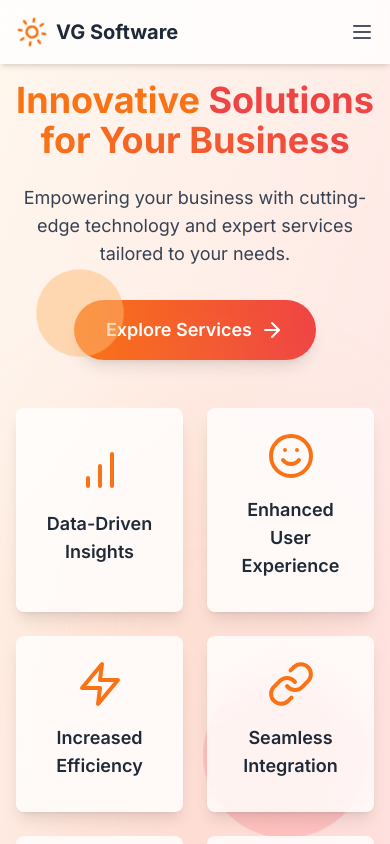
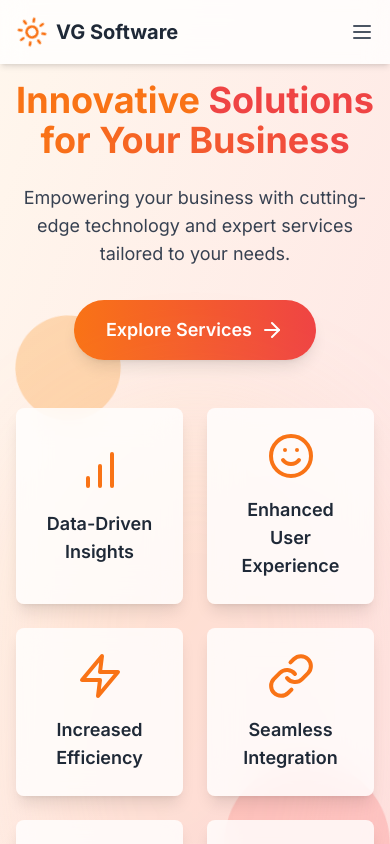
Before and after one commit to preal2021/vgsoftware, a Next.js app: page /services in a window 390 px wide. Shown: the top 844 px of the page. Built offline with nearby package versions, Linux system fonts and the light colour scheme.

Commit message:
Update ServicesHero.tsx

```diff
--- a/src/components/ServicesHero.tsx
+++ b/src/components/ServicesHero.tsx
@@ -1,4 +1,4 @@
-import React, { useState } from "react";
+import React from "react";
 import { motion } from "framer-motion";
 import {
   ArrowRight,
@@ -11,40 +11,13 @@ import {
 } from "lucide-react";
 
 const ServicesHero = () => {
-  const [hoveredIndex, setHoveredIndex] = useState<number | null>(null);
-
   const values = [
-    {
-      icon: BarChart,
-      title: "Data-Driven Insights",
-      description: "Utilizing data analytics for informed decision-making.",
-    },
-    {
-      icon: Smile,
-      title: "Enhanced User Experience",
-      description: "Creating designs that are intuitive and user-friendly.",
-    },
-    {
-      icon: Zap,
-      title: "Increased Efficiency",
-      description: "Automating processes to save time and reduce errors.",
-    },
-    {
-      icon: Link,
-      title: "Seamless Integration",
-      description: "Integrating systems for smooth workflows and operations.",
-    },
-    {
-      icon: Shield,
-      title: "Robust Solutions",
-      description:
-        "Building scalable and secure solutions tailored to your needs.",
-    },
-    {
-      icon: PhoneCall,
-      title: "24/7 Support",
-      description: "Providing continuous support to ensure system reliability.",
-    },
+    { icon: BarChart, title: "Data-Driven Insights" },
+    { icon: Smile, title: "Enhanced User Experience" },
+    { icon: Zap, title: "Increased Efficiency" },
+    { icon: Link, title: "Seamless Integration" },
+    { icon: Shield, title: "Robust Solutions" },
+    { icon: PhoneCall, title: "24/7 Support" },
   ];
 
   const scrollToOfferings = () => {
@@ -59,7 +32,7 @@ const ServicesHero = () => {
       <div className="container mx-auto px-4">
         <div className="flex flex-col lg:flex-row items-center">
           <motion.div
-            className="w-full lg:w-1/2 text-center lg:text-left mb-12 lg:mb-0"
+            className="w-full lg:w-1/2 text-center lg:text-left mb-12 lg:mb-0 relative z-10"
             initial={{ opacity: 0, y: 20 }}
             animate={{ opacity: 1, y: 0 }}
             transition={{ duration: 0.5 }}
@@ -87,13 +60,13 @@ const ServicesHero = () => {
           </motion.div>
 
           <motion.div
-            className="w-full lg:w-1/2 lg:pl-12"
+            className="w-full lg:w-1/2 lg:pl-12 relative z-10"
             initial={{ opacity: 0, x: 50 }}
             animate={{ opacity: 1, x: 0 }}
             transition={{ duration: 0.5, delay: 0.2 }}
           >
             <div className="relative">
-              <div className="absolute inset-0 bg-gradient-to-br from-orange-300 to-red-300 rounded-full opacity-20 blur-3xl"></div>
+              <div className="absolute inset-0 bg-gradient-to-br from-orange-300 to-red-300 rounded-full opacity-20 blur-3xl z-0"></div>
               <div className="relative z-10">
                 <motion.div
                   className="grid grid-cols-2 gap-6"
@@ -101,34 +74,23 @@ const ServicesHero = () => {
                   animate="visible"
                   variants={{
                     visible: {
-                      transition: {
-                        staggerChildren: 0.1,
-                      },
+                      transition: { staggerChildren: 0.1 },
                     },
                   }}
                 >
                   {values.map((value, index) => (
                     <motion.div
                       key={index}
-                      className={`bg-white bg-opacity-80 backdrop-filter backdrop-blur-lg rounded-lg p-6 shadow-lg flex flex-col items-center justify-center ${
-                        hoveredIndex === index ? "scale-105 shadow-xl" : ""
-                      }`}
+                      className="bg-white bg-opacity-80 backdrop-filter backdrop-blur-lg rounded-lg p-6 shadow-lg flex flex-col items-center justify-center"
                       variants={{
                         hidden: { opacity: 0, y: 20 },
                         visible: { opacity: 1, y: 0 },
                       }}
-                      onMouseEnter={() => setHoveredIndex(index)}
-                      onMouseLeave={() => setHoveredIndex(null)}
                     >
                       <value.icon className="text-orange-500 w-12 h-12 mb-4" />
-                      <h3 className="text-lg font-semibold mb-2 text-gray-800 text-center">
+                      <h3 className="text-lg font-semibold text-gray-800 text-center">
                         {value.title}
                       </h3>
-                      {hoveredIndex === index && (
-                        <p className="text-gray-600 text-sm text-center mt-4">
-                          {value.description}
-                        </p>
-                      )}
                     </motion.div>
                   ))}
                 </motion.div>
@@ -139,29 +101,28 @@ const ServicesHero = () => {
       </div>
 
       {/* Decorative elements */}
+      {/* Large Circle for Desktop View */}
       <motion.div
-        className="absolute top-1/4 left-10 w-20 h-20 bg-orange-300 rounded-full opacity-50"
-        animate={{
-          scale: [1, 1.2, 1],
-          rotate: [0, 180, 360],
-        }}
-        transition={{
-          duration: 10,
-          repeat: Infinity,
-          repeatType: "reverse",
-        }}
+        className="absolute top-[25%] left-[10%] w-32 h-32 bg-orange-300 rounded-full opacity-50 hidden md:block" // Medium size for medium screens
+        animate={{ scale: [1, 1.2, 1], rotate: [0, 180, 360] }}
+        transition={{ duration: 10, repeat: Infinity, repeatType: "reverse" }}
       ></motion.div>
       <motion.div
-        className="absolute bottom-1/4 right-10 w-32 h-32 bg-red-300 rounded-full opacity-50"
-        animate={{
-          scale: [1, 1.3, 1],
-          rotate: [0, -180, -360],
-        }}
-        transition={{
-          duration: 15,
-          repeat: Infinity,
-          repeatType: "reverse",
-        }}
+        className="absolute bottom-[20%] right-[10%] w-48 h-48 bg-red-300 rounded-full opacity-50 hidden md:block" // Medium size for medium screens
+        animate={{ scale: [1, 1.3, 1], rotate: [0, -180, -360] }}
+        transition={{ duration: 15, repeat: Infinity, repeatType: "reverse" }}
+      ></motion.div>
+
+      {/* Small Circles for Smaller Screens */}
+      <motion.div
+        className="absolute top-[30%] left-[5%] w-24 h-24 bg-orange-300 rounded-full opacity-50 block sm:hidden" // Increased size for small screens
+        animate={{ scale: [1, 1.2, 1], rotate: [0, 180, 360] }}
+        transition={{ duration: 10, repeat: Infinity, repeatType: "reverse" }}
+      ></motion.div>
+      <motion.div
+        className="absolute bottom-[15%] right-[5%] w-32 h-32 bg-red-300 rounded-full opacity-50 block sm:hidden" // Increased size for small screens
+        animate={{ scale: [1, 1.3, 1], rotate: [0, -180, -360] }}
+        transition={{ duration: 15, repeat: Infinity, repeatType: "reverse" }}
       ></motion.div>
     </section>
   );
```
